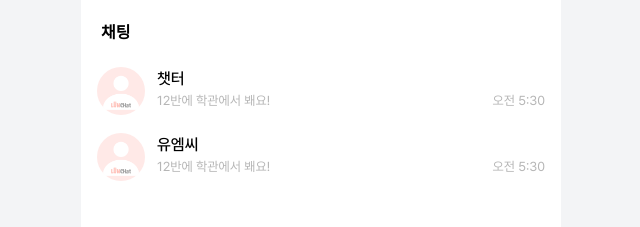
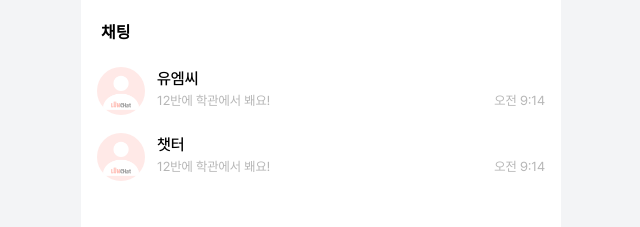
Before and after one commit to LUNCH-CHAT/FRONTEND, a React (Vite) app: page /chatting in a window 1280 px wide. Shown: the top 227 px of the page, without its empty margins (319-959 px from the left). Built offline with nearby package versions, Linux system fonts and the light colour scheme; no server answers.

Commit message:
Feat: 채팅방 리스트 조회 api 연결
- tanstack query를 이용한 데이터 호출 -> 추후 infiniteQuery로 수정 예정
- api 호출 코드 로직 작성 -> 주석 처리

```diff
--- /dev/null
+++ b/src/hooks/chat/useGetChatRoomList.ts
@@ -0,0 +1,15 @@
+import { useQuery } from '@tanstack/react-query';
+import { getChatList } from '../../api/chat';
+
+function useGetChatRoomList(userId: number) {
+  return useQuery({
+    queryKey: ['chatRooms'],
+    queryFn: () => getChatList(userId),
+    enabled: !!userId,
+    staleTime: 1000 * 60 * 5, // 5m
+    gcTime: 1000 * 60 * 410, //10m,
+    select: data => data.result,
+  });
+}
+
+export default useGetChatRoomList;
--- a/src/pages/chatting-page/index.tsx
+++ b/src/pages/chatting-page/index.tsx
@@ -1,29 +1,45 @@
 import ChattingList from '../../components/ChattingPage/ChattingList';
+// import useGetChatRoomList from '../../hooks/chat/useGetChatRoomList';
 import { formatDate } from '../../utils/getDate';
 
 const mockData = [
   {
-    id: 1,
-    sender: '유엠씨',
+    roomId: 1,
+    friendName: '유엠씨',
     lastMessage: '12반에 학관에서 봬요!',
-    time: 1720330200000,
+    lastMessageSentAt: '2025-07-30T09:14:57.183Z',
   },
   {
-    id: 2,
-    sender: '챗터',
+    roomId: 2,
+    friendName: '챗터',
     lastMessage: '12반에 학관에서 봬요!',
-    time: 1720416600000,
+    lastMessageSentAt: '2025-07-30T09:14:57.183Z',
   },
 ];
 
 export default function ChattingPage() {
-  const sortedData = mockData.sort((a, b) => b.time - a.time);
+  // userId를 store에서 가져와서 전달
+  // const { data: chatRooms = [], isPending, isError } = useGetChatRoomList(userId);
+
+  // 최신 채팅순으로 정렬
+  const sortedChatRooms = mockData.sort(
+    (a, b) => new Date(b.lastMessageSentAt).getTime() - new Date(a.lastMessageSentAt).getTime()
+  );
+
+  // if (isPending) {
+  //   // loading spinner
+  //   return <div>Loading...</div>;
+  // }
+
+  // if (isError) {
+  //   return <div>Error</div>;
+  // }
 
   return (
     <>
       <div className="flex flex-col gap-4 select-none">
-        {sortedData?.map(data => {
-          const { hours, minutes } = formatDate(data.time);
+        {sortedChatRooms?.map(data => {
+          const { hours, minutes } = formatDate(data.lastMessageSentAt);
 
           let displayHours = Number(hours);
           let period = '오전';
@@ -37,11 +53,11 @@ export default function ChattingPage() {
 
           return (
             <ChattingList
-              name={data.sender}
+              name={data.friendName}
               lastMessage={data.lastMessage}
               time={formattedTime}
-              id={data.id}
-              key={data.id}
+              id={data.roomId}
+              key={data.roomId}
             />
           );
         })}
```
